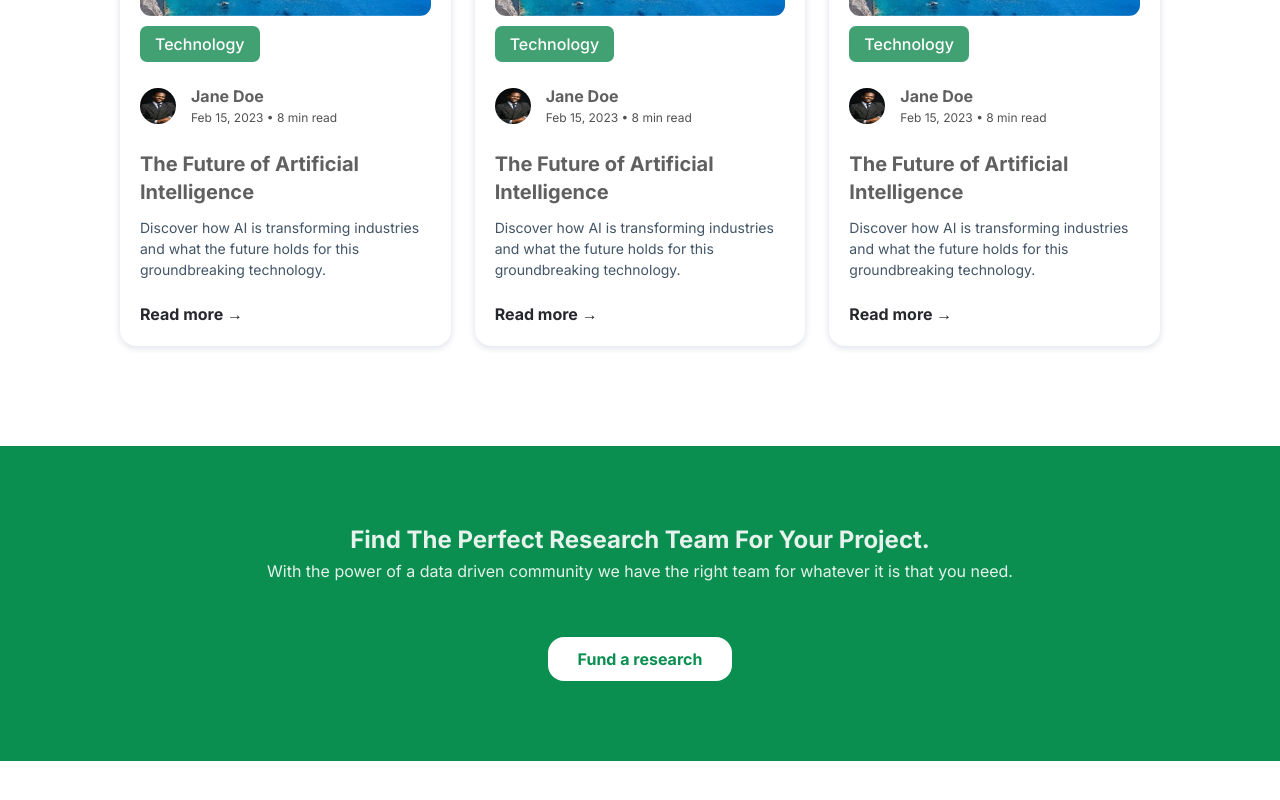
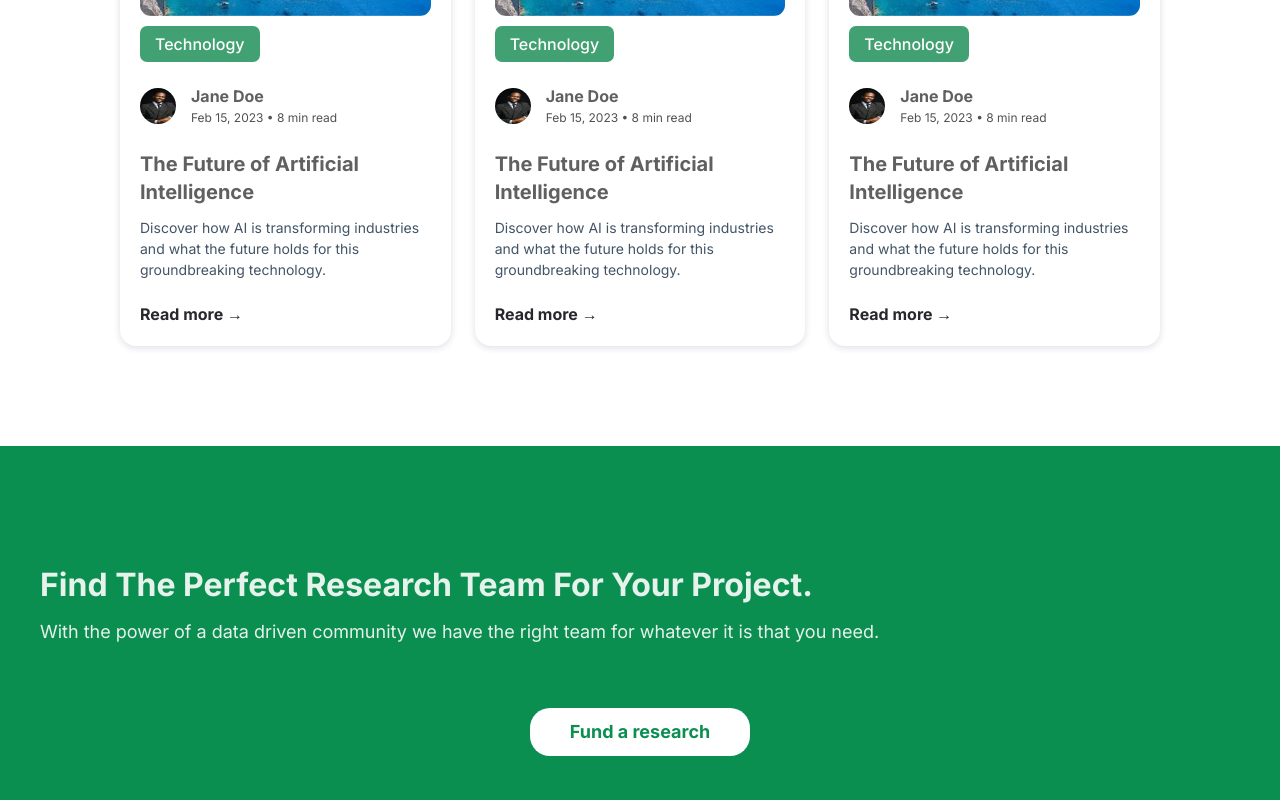
Before and after one commit to Josh-Alhassan/everey-app, a Next.js app: page / in a window 1280 px wide. Shown: the part 2413-3213 px from the top of the page. Before the commit the page ends 3174 px from the top, so only its background shows below. Built offline with nearby package versions, Linux system fonts and the light colour scheme.

Commit message:
resize to tab screen

```diff
--- a/src/component/FundResearch.module.css
+++ b/src/component/FundResearch.module.css
@@ -37,3 +37,30 @@
 
   border-radius: 16px;
 }
+
+/* Styles for tablets (min-width: 768px) */
+@media (min-width: 768px) {
+  .fundResearchContainer {
+    padding: 120px 40px; /* Increase padding for larger screens */
+  }
+
+  .fundResearchTitle {
+    font-size: 32px; /* Larger font size for better readability */
+    line-height: 38px; /* Adjust line height for larger font */
+    margin-bottom: 16px; /* Increase margin for better spacing */
+    text-align: left;
+  }
+
+  .fundResearchText {
+    font-size: 18px; /* Slightly larger font size for better readability */
+    line-height: 24px; /* Adjust line height for larger font */
+    margin-bottom: 64px; /* Increase margin for better spacing */
+    text-align: left;
+  }
+
+  .fundResearchLink {
+    font-size: 18px; /* Slightly larger font size for better readability */
+    padding: 16px 40px; /* Increase padding for better clickability */
+    border-radius: 20px; /* Slightly larger border radius for a modern look */
+  }
+}
```
